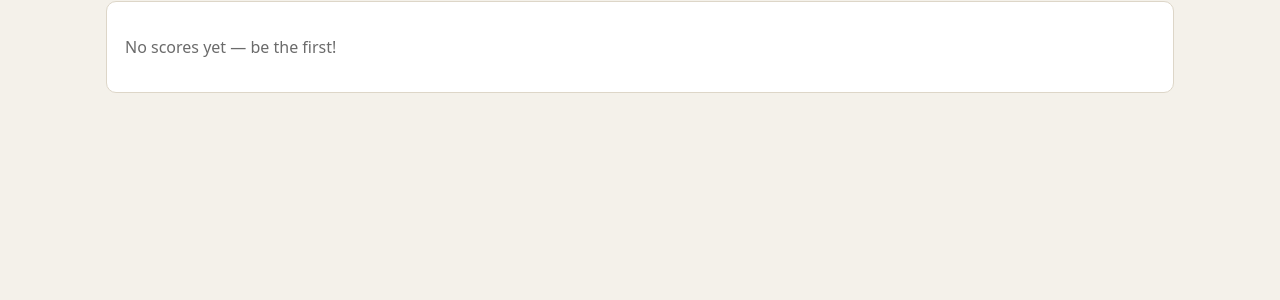
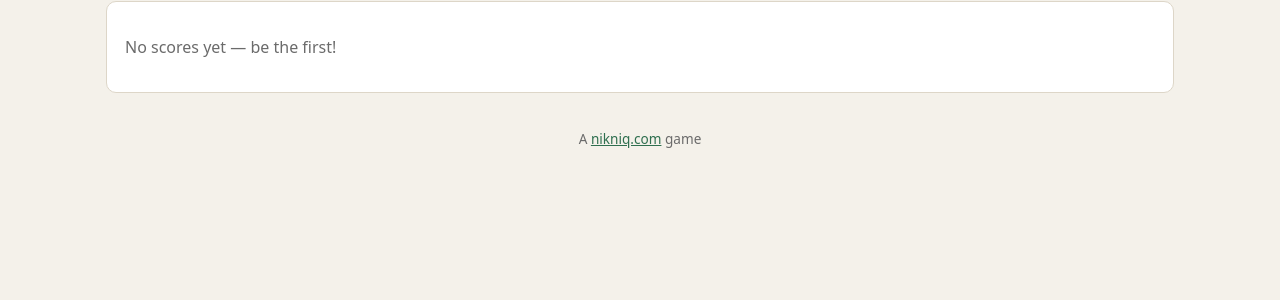
Before and after one commit to nikniq/nq-chess, a Laravel app: page /leaderboard in a window 1280 px wide. Shown: the part 139-439 px from the top of the page. Run offline with Laravel 12, Linux system fonts and the light colour scheme; data comes from the database, SQL or seed files in the repository; data that the repository does not hold is empty.

Commit message:
Auto-commit 2026-11-16 19:30

```diff
--- a/public_html/css/app.css
+++ b/public_html/css/app.css
@@ -15,6 +15,7 @@ nav a { text-decoration: none; }
 .who { color: var(--muted); }
 .inline { display: inline; margin: 0; }
 .container { max-width: 1100px; margin: 0 auto; padding: 20px 16px; }
+.footer { text-align: center; padding: 16px; color: var(--muted); font-size: .85rem; }
 .card { background: var(--card); border: 1px solid var(--border); border-radius: 10px; padding: 18px; }
 .narrow { max-width: 400px; margin: 40px auto; }
 h1, h2, h3 { margin-top: 0; }
--- a/resources/views/layouts/app.blade.php
+++ b/resources/views/layouts/app.blade.php
@@ -26,6 +26,9 @@
 <main class="container">
     @yield('content')
 </main>
+<footer class="footer">
+    A <a href="https://nikniq.com" target="_blank" rel="noopener">nikniq.com</a> game
+</footer>
 @stack('scripts')
 </body>
 </html>
```
